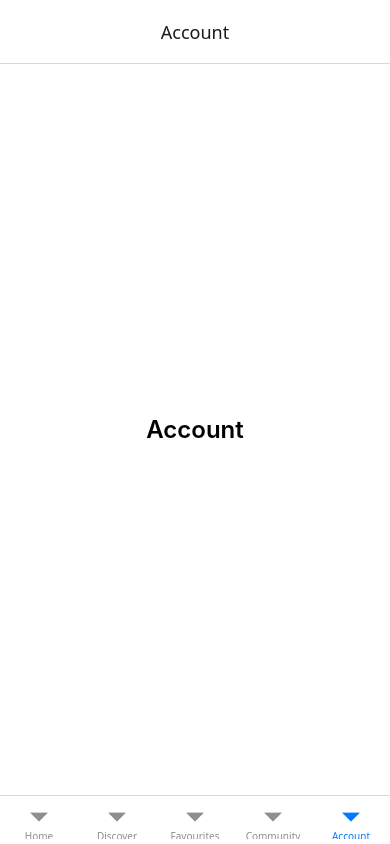
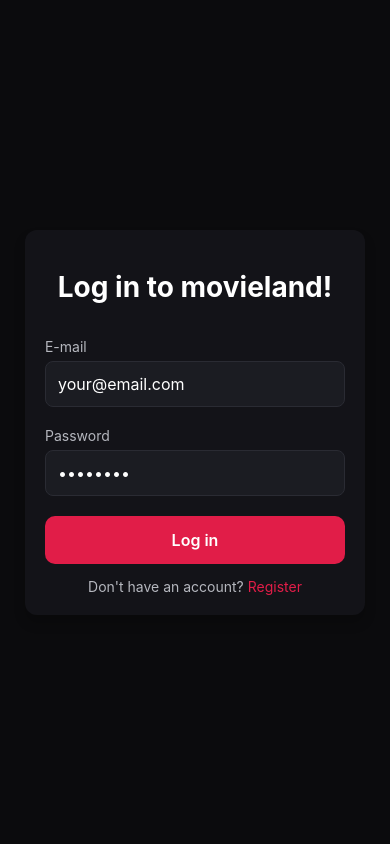
Before and after one commit to Kamil2104/movieland, a React Native app: screen /Account in a window 390 px wide. Built offline with nearby package versions, Linux system fonts and the light colour scheme; what react-native-worklets would draw is missing.

Commit message:
feat: create login screen with basic functionality

```diff
--- a/App.tsx
+++ b/App.tsx
@@ -1,12 +1,21 @@
+import React, { useState } from 'react';
 import { StatusBar } from 'expo-status-bar';
 import { NavigationContainer } from '@react-navigation/native';
+
+import LoginScreen from './screens/LoginScreen';
 import BottomTabs from './navigation/BottomTabs';
 
 export default function App() {
+  const [isLoggedIn, setIsLoggedIn] = useState(false);
+
   return (
     <NavigationContainer>
-      <StatusBar style="auto" />
-      <BottomTabs />
+      <StatusBar style="light" />
+      {!isLoggedIn ? (
+        <LoginScreen onLogin={() => setIsLoggedIn(true)} />
+      ) : (
+        <BottomTabs />
+      )}
     </NavigationContainer>
   );
 }
--- a/navigation/BottomTabs.tsx
+++ b/navigation/BottomTabs.tsx
@@ -1,18 +1,51 @@
-import React from 'react';
+import React from "react";
 
-import { createBottomTabNavigator } from '@react-navigation/bottom-tabs';
+import HomeScreen from "../screens/HomeScreen";
+import DiscoverScreen from "../screens/DiscoverScreen";
+import FavouriteScreen from "../screens/FavouriteScreen";
+import CommunityScreen from "../screens/CommunityScreen";
+import AccountScreen from "../screens/AccountScreen";
 
-import HomeScreen from '../screens/HomeScreen';
-import DiscoverScreen from '../screens/DiscoverScreen';
-import FavouriteScreen from '../screens/FavouriteScreen';
-import CommunityScreen from '../screens/CommunityScreen';
-import AccountScreen from '../screens/AccountScreen';
+import { createBottomTabNavigator } from "@react-navigation/bottom-tabs";
+import { Ionicons } from "@expo/vector-icons";
+
+type IoniconName = keyof typeof Ionicons.glyphMap;
 
 const Tab = createBottomTabNavigator();
 
 export default function BottomTabs() {
   return (
-    <Tab.Navigator screenOptions={{ headerTitleAlign: 'center' }}>
+    <Tab.Navigator
+        screenOptions={({ route }) => ({
+        headerShown: false,
+        tabBarIcon: ({ focused, color, size }) => {
+          let iconName: IoniconName = "ellipse";
+
+          if (route.name === "Home") {
+            iconName = focused ? "home" : "home-outline";
+          } else if (route.name === "Discover") {
+            iconName = focused ? "search" : "search-outline";
+          } else if (route.name === "Favourites") {
+            iconName = focused ? "heart" : "heart-outline";
+          } else if (route.name === "Community") {
+            iconName = focused ? "people" : "people-outline";
+          } else if (route.name === "Account") {
+            iconName = focused ? "person" : "person-outline";
+          }
+
+          return <Ionicons name={iconName} size={size} color={color} />;
+        },
+        tabBarActiveTintColor: "#e11d48",
+        tabBarInactiveTintColor: "gray",
+        tabBarStyle: {
+          backgroundColor: "#0b0b0d",
+          borderTopWidth: 0,
+          borderTopColor: "transparent",
+          elevation: 0,
+          shadowOpacity: 0,
+        },
+      })}
+    >
       <Tab.Screen name="Home" component={HomeScreen} />
       <Tab.Screen name="Discover" component={DiscoverScreen} />
       <Tab.Screen name="Favourites" component={FavouriteScreen} />
--- a/screens/AccountScreen.tsx
+++ b/screens/AccountScreen.tsx
@@ -14,7 +14,7 @@
     flex: 1,
     alignItems: 'center',
     justifyContent: 'center',
-    backgroundColor: '#fff'
+    backgroundColor: '#131318'
   },
   title: {
     fontSize: 24,
--- a/screens/CommunityScreen.tsx
+++ b/screens/CommunityScreen.tsx
@@ -14,7 +14,7 @@
     flex: 1,
     alignItems: 'center',
     justifyContent: 'center',
-    backgroundColor: '#fff'
+    backgroundColor: '#131318'
   },
   title: {
     fontSize: 24,
--- a/screens/DiscoverScreen.tsx
+++ b/screens/DiscoverScreen.tsx
@@ -14,7 +14,7 @@
     flex: 1,
     alignItems: 'center',
     justifyContent: 'center',
-    backgroundColor: '#fff'
+    backgroundColor: '#131318'
   },
   title: {
     fontSize: 24,
--- a/screens/FavouriteScreen.tsx
+++ b/screens/FavouriteScreen.tsx
@@ -14,7 +14,7 @@
     flex: 1,
     alignItems: 'center',
     justifyContent: 'center',
-    backgroundColor: '#fff'
+    backgroundColor: '#131318'
   },
   title: {
     fontSize: 24,
--- a/screens/HomeScreen.tsx
+++ b/screens/HomeScreen.tsx
@@ -14,7 +14,7 @@
     flex: 1,
     alignItems: 'center',
     justifyContent: 'center',
-    backgroundColor: '#fff'
+    backgroundColor: '#131318'
   },
   title: {
     fontSize: 24,
--- /dev/null
+++ b/screens/LoginScreen.tsx
@@ -0,0 +1,187 @@
+import React, { useState } from "react";
+import { View, Text, StyleSheet, TextInput, TouchableOpacity, ActivityIndicator } from "react-native";
+
+type LoginScreenProps = {
+  onLogin: (email: string) => void;
+};
+
+export default function LoginScreen({ onLogin }: LoginScreenProps) {
+  const [email, setEmail] = useState<string>("");
+  const [password, setPassword] = useState<string>("");
+  const [emailError, setEmailError] = useState<string | null>(null);
+  const [passwordError, setPasswordError] = useState<string | null>(null);
+  const [isSubmitting, setIsSubmitting] = useState<boolean>(false);
+
+  const handleSubmit = () => {
+    setEmailError(null);
+    setPasswordError(null);
+
+    const trimmedEmail = email.trim();
+    const trimmedPassword = password.trim();
+
+    if (!trimmedEmail) {
+        setEmailError("Enter e-mail");
+      return;
+    } else if (!trimmedPassword) {
+        setPasswordError("Enter password");
+      return;
+    }
+
+    // Basic e-mail validation
+    const emailLooksValid = /.+@.+\..+/.test(trimmedEmail);
+    if (!emailLooksValid) {
+        setEmailError("Enter valid e-mail");
+      return;
+    }
+
+    setIsSubmitting(true);
+    // Mock login
+    setTimeout(() => {
+      setIsSubmitting(false);
+      onLogin(trimmedEmail);
+    }, 800);
+  };
+
+  return (
+    <View style={styles.container}>
+      <View style={styles.card}>
+        <Text style={styles.title}>Log in to movieland!</Text>
+
+        <View style={styles.fieldGroup}>
+          <Text style={styles.label}>E-mail</Text>
+          <TextInput
+            value={email}
+            onChangeText={setEmail}
+            placeholder="your@email.com"
+            autoCapitalize="none"
+            keyboardType="email-address"
+            textContentType="emailAddress"
+            autoComplete="email"
+            style={styles.input}
+            editable={!isSubmitting}
+            onChange={() => setEmailError(null)}
+          />
+        </View>
+
+        {emailError ? <Text style={styles.error}>{emailError}</Text> : null}
+
+        <View style={styles.fieldGroup}>
+          <Text style={styles.label}>Password</Text>
+          <TextInput
+            value={password}
+            onChangeText={setPassword}
+            placeholder="••••••••"
+            secureTextEntry
+            textContentType="password"
+            autoComplete="password"
+            style={styles.input}
+            editable={!isSubmitting}
+            onChange={() => setPasswordError(null)}
+        />
+        </View>
+
+        {passwordError ? <Text style={styles.error}>{passwordError}</Text> : null}
+
+        <TouchableOpacity
+          onPress={handleSubmit}
+          style={[styles.button, isSubmitting && styles.buttonDisabled]}
+          activeOpacity={0.8}
+          disabled={isSubmitting}
+        >
+          {isSubmitting ? (
+            <ActivityIndicator color="#fff" />
+          ) : (
+            <Text style={styles.buttonText}>Log in</Text>
+          )}
+        </TouchableOpacity>
+
+        <Text style={styles.registerText}>Don't have an account? <Text style={styles.registerLink}>Register</Text></Text>
+      </View>
+    </View>
+  );
+}
+
+const styles = StyleSheet.create({
+  container: {
+    flex: 1,
+    justifyContent: 'center',
+    alignItems: 'center',
+    backgroundColor: '#0b0b0d',
+    paddingHorizontal: 16,
+  },
+  card: {
+    width: '95%',
+    maxWidth: 420,
+    backgroundColor: '#131318',
+    borderRadius: 12,
+    padding: 20,
+    shadowColor: '#000',
+    shadowOpacity: 0.2,
+    shadowRadius: 12,
+    shadowOffset: { width: 0, height: 8 },
+    elevation: 3,
+  },
+  title: {
+    fontSize: 28,
+    fontWeight: '700',
+    color: '#ffffff',
+    textAlign: 'center',
+    marginTop: 20,
+    marginBottom: 20,
+  },
+  fieldGroup: {
+    marginTop: 14,
+    marginBottom: 6,
+  },
+  label: {
+    color: '#b5b7be',
+    marginBottom: 6,
+    fontSize: 14,
+  },
+  input: {
+    backgroundColor: '#1b1c22',
+    borderWidth: 1,
+    borderColor: '#2a2b33',
+    borderRadius: 8,
+    paddingHorizontal: 12,
+    paddingVertical: 12,
+    color: '#ffffff',
+    fontSize: 16,
+  },
+  error: {
+    color: '#ff6b6b',
+    marginTop: 0,
+    marginBottom: 0,
+  },
+  button: {
+    marginTop: 14,
+    backgroundColor: '#e11d48',
+    paddingVertical: 14,
+    borderRadius: 10,
+    alignItems: 'center',
+  },
+  buttonDisabled: {
+    opacity: 0.7,
+  },
+  buttonText: {
+    color: '#ffffff',
+    fontSize: 16,
+    fontWeight: '600',
+  },
+  registerText: {
+    color: '#b5b7be',
+    marginTop: 14,
+    textAlign: 'center',
+  },
+  registerLink: {
+    color: '#e11d48',
+  },
+  forgotPasswordText: {
+    color: '#b5b7be',
+    marginTop: 14,
+    textAlign: 'center',
+  },
+  forgotPasswordLink: {
+    color: '#e11d48',
+  },
+});
```
Also changed, not shown: package.json (+6 -1 lines), 2 other files (tests, documents, lock files or other folders).
